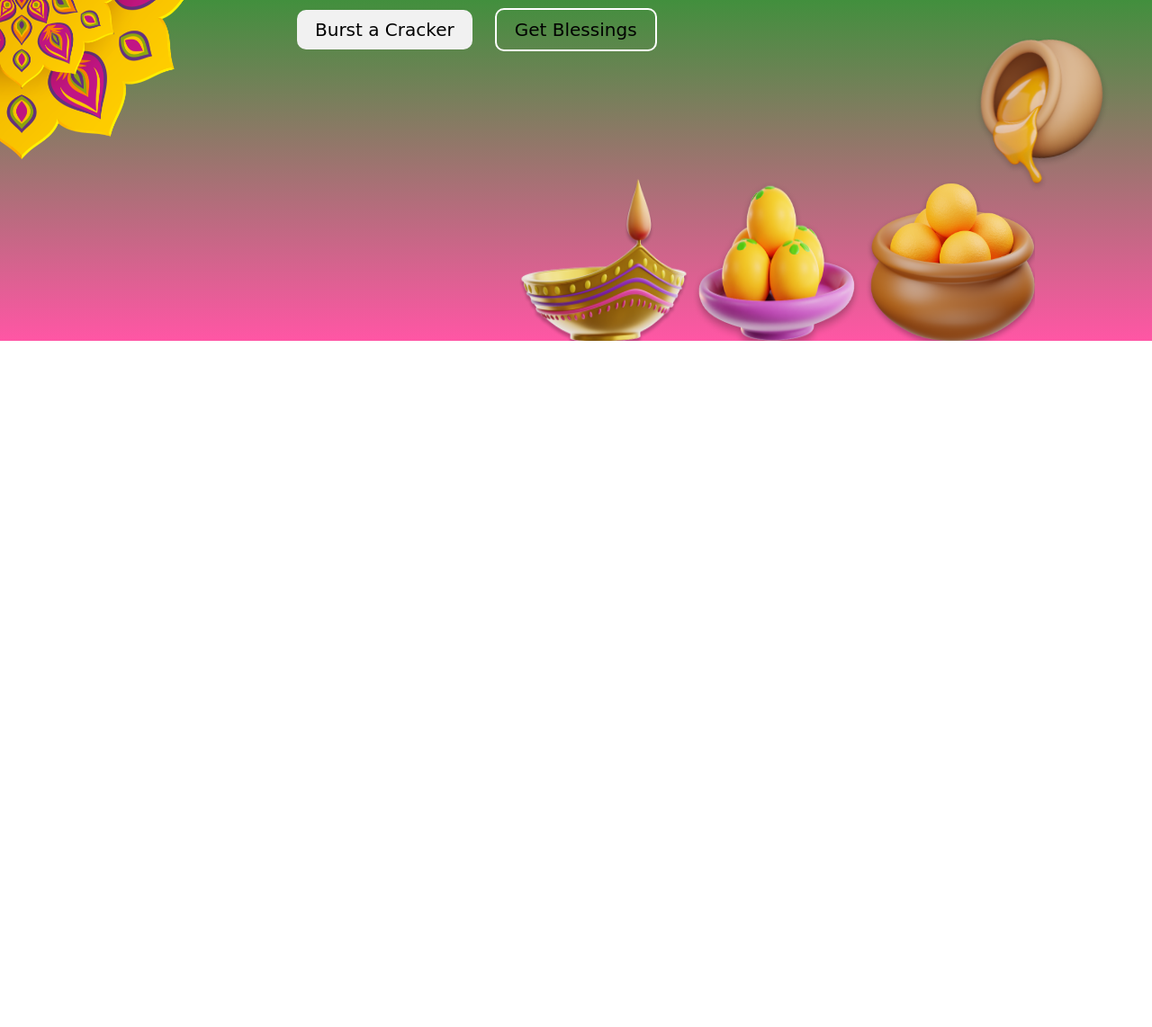
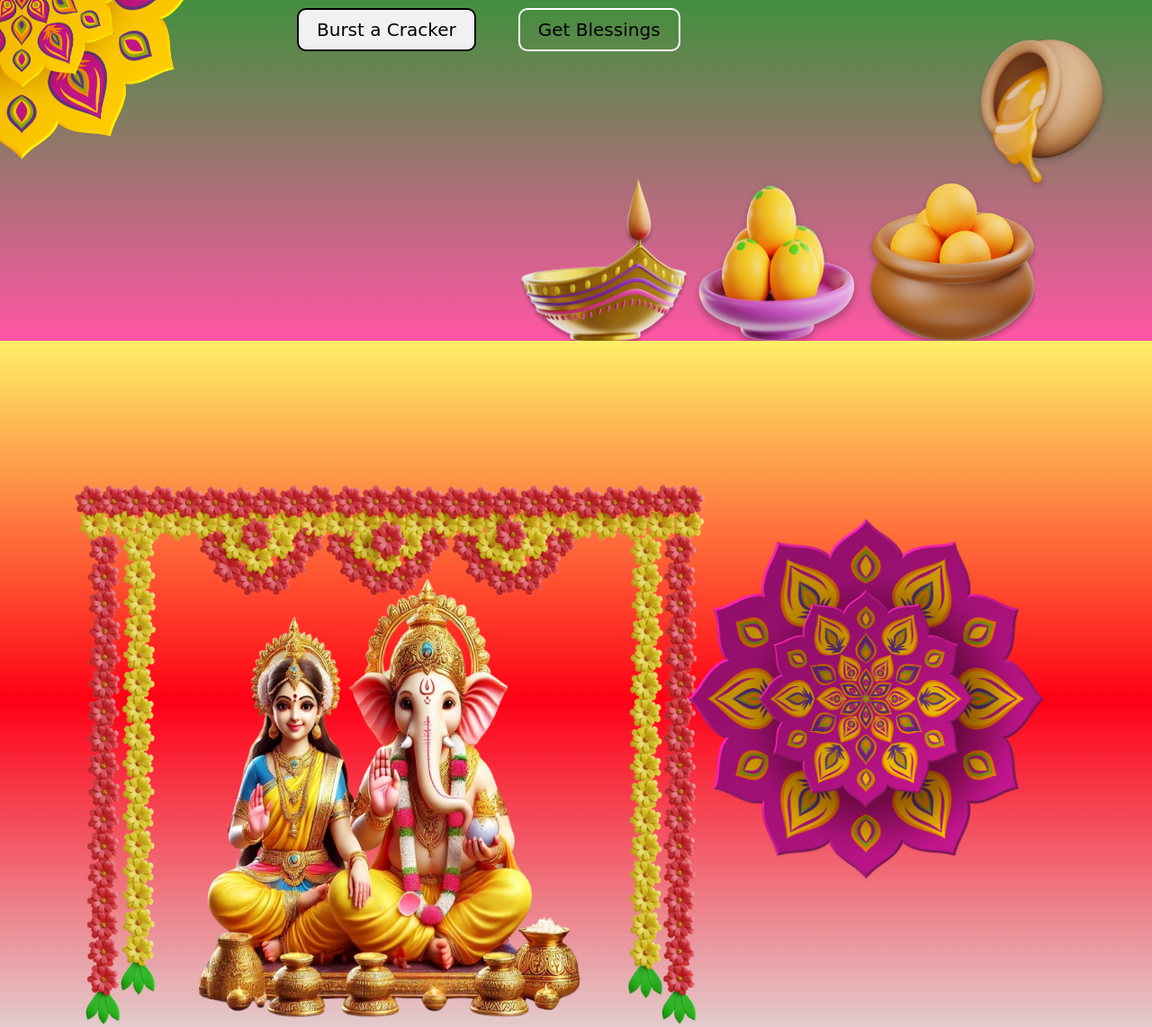
Before and after one commit to anit10stha/diwali-wishing-2081, a plain HTML site: page index.html in a window 1280 px wide. Shown: the part 421-1563 px from the top of the page at 90% size. Before the commit the page ends 800 px from the top, so only its background shows below. Drawn offline with Linux system fonts and the light colour scheme.

Commit message:
second commit

```diff
--- a/index.html
+++ b/index.html
@@ -39,6 +39,19 @@
 
     </div>
 
-<!-- <div class="page2"></div> -->
+<div class="page2">
+    <img src="./assets/lakshmi-ganesh.png" id="one" alt="">
+    <img src="./assets/mandapa.png" id="two" alt="">
+
+    <div id="chakra-pink">
+        <img src="./assets/pink-chakra.png" alt="">
+    </div>
+</div>
+
+
+<div class="page3">
+
+</div>
+
 </body>
 </html>
--- a/style.css
+++ b/style.css
@@ -94,16 +94,27 @@ html,body{
     padding: 10px 20px;
     margin: 0 10px;
     border-radius: 10px;
-    border: none;
+    border: 2px solid rgb(0, 0, 0);
     color: rgb(0, 0, 0);
     font-size: 20px;
     cursor: pointer;
     background-color: rgb(241, 241, 241);
 }
 
+#btn button:hover{
+    background: none;
+    border: 2px solid white;
+    color: white;
+}
+
 #btn #blessings{
     background: none;
     border: 2px solid white;
+    margin-left: 2rem;
+}
+
+#btn #blessings:hover{
+    background: green;
 }
 
 #deepak-2{
@@ -140,8 +151,57 @@ html,body{
 }
 
 
-/* .page2{
+.page2{
+    position: relative;
     height: 100vh;
     width: 100%;
-    background: rgb(109, 104, 106);
-} */
+    background: linear-gradient(rgba(255, 230, 0, 0.596),rgb(255, 0, 21),rgb(224, 224, 224));
+    /* overflow: hidden; */
+}
+
+#one{
+    position: absolute;
+    bottom: 5%;
+    left: 13.5%;
+    height: 500px;
+    width: 500px;
+}
+
+#two{
+    position: absolute;
+    bottom: 5%;
+    left: 6.5%;
+    height: 600px;
+    width: 700px;
+}
+
+#chakra-pink{
+    position: absolute;
+    top: 50%;
+    right: 25%;
+    transform: translate(50%,-50%);
+}
+
+#chakra-pink img{
+    height: 400px;
+    width: 400px;
+    animation: chakrapink;
+    animation-timeline: view();
+}
+
+@keyframes chakrapink{
+    0%{
+        transform: rotate(0deg);
+    }
+    100%{
+        transform: rotate(360deg);
+    }
+
+}
+
+
+.page3{
+    height: 100vh;
+    width: 100%;
+    background: linear-gradient(rgba(255, 0, 119, 0.664),rgba(2, 117, 2, 0.788),rgba(255, 0, 119, 0.664));
+}
```
Also changed, not shown: assets/lakshmi-ganesh.png (added), assets/mandapa.png (added), assets/pink-chakra.png (added), assets/purple-chakra.png (added).
